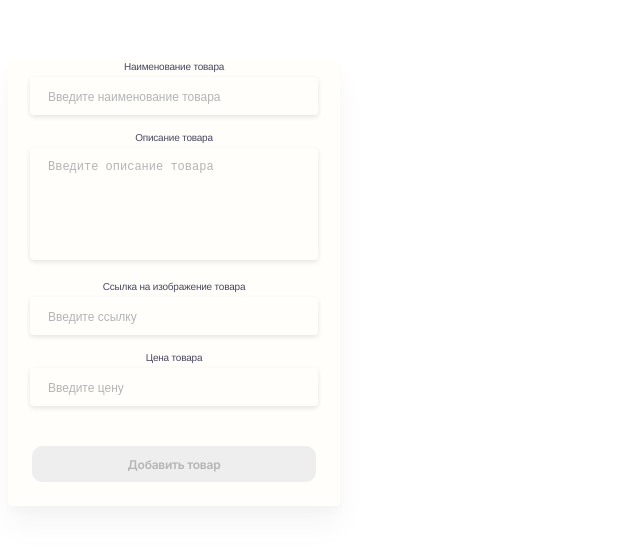
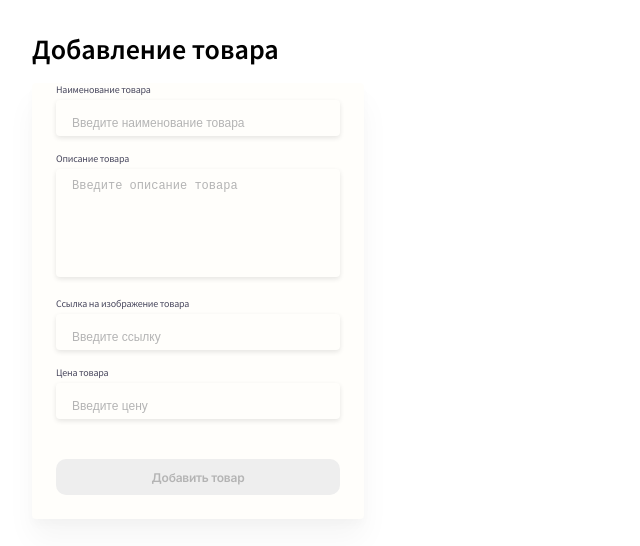
Before and after one commit to AlinaProzak2021/Adding-removing-products, a Vue app: page / in a window 1280 px wide. Shown: the top 546 px of the page, without its empty margins (0-640 px from the left). Built offline with nearby package versions, Linux system fonts and the light colour scheme.

Commit message:
added components : home.vue,product.vue. Added vuex

```diff
--- a/package.json
+++ b/package.json
@@ -9,7 +9,8 @@
   },
   "dependencies": {
     "core-js": "^3.8.3",
-    "vue": "^3.2.13"
+    "vue": "^3.2.13",
+    "vuex": "^4.0.2"
   },
   "devDependencies": {
     "@babel/core": "^7.12.16",
--- a/public/index.html
+++ b/public/index.html
@@ -5,6 +5,7 @@
     <meta http-equiv="X-UA-Compatible" content="IE=edge">
     <meta name="viewport" content="width=device-width,initial-scale=1.0">
     <link rel="icon" href="<%= BASE_URL %>favicon.ico">
+    <link rel="stylesheet" href="./null.css">
     <link rel="preconnect" href="https://fonts.googleapis.com">
     <link rel="preconnect" href="https://fonts.gstatic.com" crossorigin>
     <link href="https://fonts.googleapis.com/css2?family=Inter:wght@600&family=Source+Sans+Pro:wght@400;600&display=swap" rel="stylesheet">
--- /dev/null
+++ b/public/null.css
@@ -0,0 +1,15 @@
+body,
+html {
+    padding: 0;
+    margin: 0;
+}
+
+*,
+*::before,
+*::after {
+    box-sizing: border-box;
+}
+ul[class] {
+  padding: 0;
+  margin: 0;
+}
--- a/src/App.vue
+++ b/src/App.vue
@@ -1,26 +1,22 @@
 <template>
   <div id="app">
-    <formAddProduct></formAddProduct>
+    <home></home>
   </div>
 </template>
-
 <script>
- import formAddProduct from './components/form-Add.vue'
+import home from "./components/home.vue";
 export default {
   name: "App",
   components: {
-    formAddProduct
+    home,
   },
 };
 </script>
-
 <style lang ="scss">
+$font-stack: "Source Sans Pro", sans-serif;
 #app {
-  font-family: Avenir, Helvetica, Arial, sans-serif;
-  -webkit-font-smoothing: antialiased;
-  -moz-osx-font-smoothing: grayscale;
-  text-align: center;
-  color: #2c3e50;
-  margin-top: 60px;
+  font-family: $font-stack;
+  width: 100%;
+  height: 100%;
 }
 </style>
--- a/src/components/form-Add.vue
+++ b/src/components/form-Add.vue
@@ -1,19 +1,22 @@
 <template>
   <div class="add-product">
-    <form action="" class="add-product__form">
+    <form
+      @submit.prevent="addProduct({ name, description, image, price })"
+      class="add-product__form"
+    >
       <div class="form__input-data">
         <p>Наименование товара</p>
         <input
           type="text"
           class="form__input"
           placeholder="Введите наименование товара"
+          v-model="name"
         />
       </div>
       <div class="form__input-data">
         <p>Описание товара</p>
         <textarea
-          name=""
-          id=""
+          v-model="description"
           cols="30"
           rows="10"
           class="form__textarea"
@@ -22,22 +25,49 @@
       </div>
       <div class="form__input-data">
         <p>Ссылка на изображение товара</p>
-        <input type="text" class="form__input" placeholder="Введите ссылку" />
+        <input
+          v-model="image"
+          type="text"
+          class="form__input"
+          placeholder="Введите ссылку"
+        />
       </div>
       <div class="form__input-data">
         <p>Цена товара</p>
-        <input type="text" class="form__input" placeholder="Введите цену" />
+        <input
+          v-model="price"
+          type="text"
+          class="form__input"
+          placeholder="Введите цену"
+        />
       </div>
       <button class="form__button">Добавить товар</button>
     </form>
   </div>
 </template>
 <script>
+import { mapMutations } from "vuex";
 export default {
-    name: 'form-add-product'
+  name: "form-add-product",
+  data() {
+    return {
+      name: "",
+      image: "",
+      description: "",
+      price: "",
+    };
+  },
+  methods: {
+    ...mapMutations(["addProductCard"]),
+    addProduct(product) {
+      console.log(product);
+      this.addProductCard(product);
+    },
+  },
 };
 </script>
 <style lang="scss" scoped>
+$margin: 16px;
 .add-product {
   $background: #fffefb;
   .add-product__form {
@@ -49,11 +79,13 @@ export default {
       0px 6px 10px rgba(0, 0, 0, 0.02);
     border-radius: 4px;
     background: $background;
+    margin-left: $margin * 2;
+    margin-right: $margin;
   }
 
   .form__input-data {
     margin: 0 auto;
-    margin-bottom: 16px;
+    margin-bottom: $margin;
 
     p {
       margin-top: 0;
@@ -73,12 +105,15 @@ export default {
       border: none;
       background: $background;
     }
-
+    input,
+    textarea {
+      outline: none;
+      padding-left: 16px;
+      padding-top: 10px;
+    }
     ::placeholder {
       font-size: 12px;
       color: #b4b4b4;
-      padding-left: 16px;
-      padding-top: 10px;
     }
 
     .form__textarea {
@@ -106,8 +141,8 @@ export default {
     color: #b4b4b4;
     border: none;
     margin: 0 auto;
-    margin-top: 24px;
-    margin-bottom: 24px;
+    margin-top: $margin * 1.5;
+    margin-bottom: $margin * 1.5;
     font-family: "Inter", sans-serif;
   }
 }
--- a/src/components/home.vue
+++ b/src/components/home.vue
@@ -0,0 +1,59 @@
+<template>
+  <div class="main-page">
+    <div class="main-page__title">Добавление товара</div>
+    <div class="main-page__add-new-product">
+      <formAdd></formAdd>
+      <ul class="main-page__product-list">
+        <li v-for="(product, index) in $store.state.productList" :key="index">
+          <product
+            :name="product.name"
+            :image="product.image"
+            :description="product.description"
+            :price="product.price"
+          ></product>
+        </li>
+      </ul>
+    </div>
+  </div>
+</template>
+<script>
+import formAdd from "./form-Add.vue";
+import product from "./product.vue";
+export default {
+  name: "Home-page",
+  components: {
+    formAdd,
+    product,
+  },
+};
+</script>
+<style lang="scss" scoped>
+$margin: 16px;
+
+.main-page {
+  width: 100%;
+
+  .main-page__title {
+    font-weight: 600;
+    font-size: 28px;
+    line-height: 35px;
+    margin-bottom: $margin;
+    margin-left: $margin * 2;
+    margin-top: $margin * 2;
+  }
+  .main-page__add-new-product {
+    display: flex;
+  }
+  ul {
+    list-style: none;
+    width: 100%;
+    display: grid;
+    grid-template-columns: repeat(3, 1fr);
+    gap: $margin;
+  }
+  li {
+    margin-bottom: $margin;
+    margin-right: $margin;
+  }
+}
+</style>
--- a/src/components/product.vue
+++ b/src/components/product.vue
@@ -1,13 +1,66 @@
 <template>
-
+  <div class="product">
+    <div class="product__image">
+      <img :src="image" alt="изображение товара" />
+    </div>
+    <div class="product__name">{{ name }}</div>
+    <div class="product__description">{{ description }}</div>
+    <div class="product__price">{{ price }}</div>
+  </div>
 </template>
 <script>
 export default {
-    setup() {
-
-    },
-}
+  name: "product-item",
+  props: ["name", "image", "description", "price"],
+  data() {
+    return {};
+  },
+};
 </script>
 <style lang="scss" scoped>
+$margin: 16px;
+.product {
+  width: 100%;
+  background: #fffefb;
+  box-shadow: 0px 20px 30px rgba(0, 0, 0, 0.04),
+    0px 6px 10px rgba(0, 0, 0, 0.02);
+  border-radius: 4px;
+  color: #3f3f3f;
 
+  .product__image {
+    width: 100%;
+    height: 200px;
+    margin-bottom: $margin;
+    img {
+      width: 100%;
+      height: 100%;
+    }
+  }
+  .product__name {
+    font-style: normal;
+    font-weight: 600;
+    font-size: 20px;
+    line-height: 25px;
+    color: #3f3f3f;
+    margin-bottom: $margin;
+    margin-left: $margin;
+  }
+  .product__description {
+    font-style: normal;
+    font-weight: 400;
+    font-size: 16px;
+    line-height: 20px;
+    max-width: 300px;
+    margin-left: $margin;
+    margin-bottom: $margin * 2;
+  }
+  .product__price {
+    font-style: normal;
+    font-weight: 600;
+    font-size: 24px;
+    line-height: 30px;
+    margin-left: $margin;
+    padding-bottom: 24px;
+  }
+}
 </style>
--- a/src/main.js
+++ b/src/main.js
@@ -1,4 +1,7 @@
+
 import { createApp } from 'vue'
 import App from './App.vue'
-
-createApp(App).mount('#app')
+import store from './store'
+const app  = createApp(App);
+app.use(store);
+app.mount('#app');
--- /dev/null
+++ b/src/store.js
@@ -0,0 +1,17 @@
+import {
+    createStore
+} from 'vuex'
+
+const store = createStore({
+    state() {
+        return {
+            productList: []
+        }
+    },
+    mutations: {
+        addProductCard(state, newCard) {
+            state.productList.push(newCard)
+        }
+    }
+})
+export default store;
```
Also changed, not shown: 1 other file (tests, documents, lock files or other folders).
